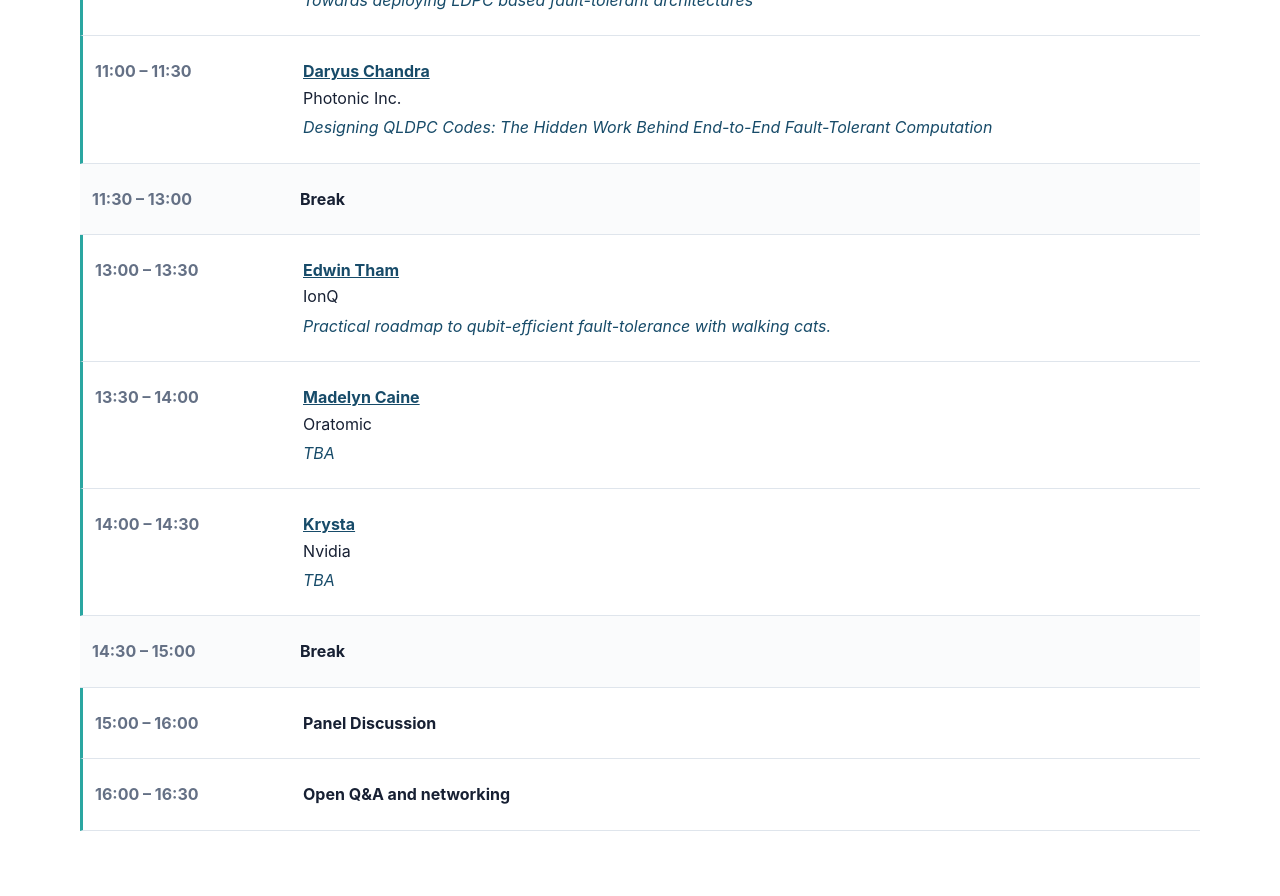
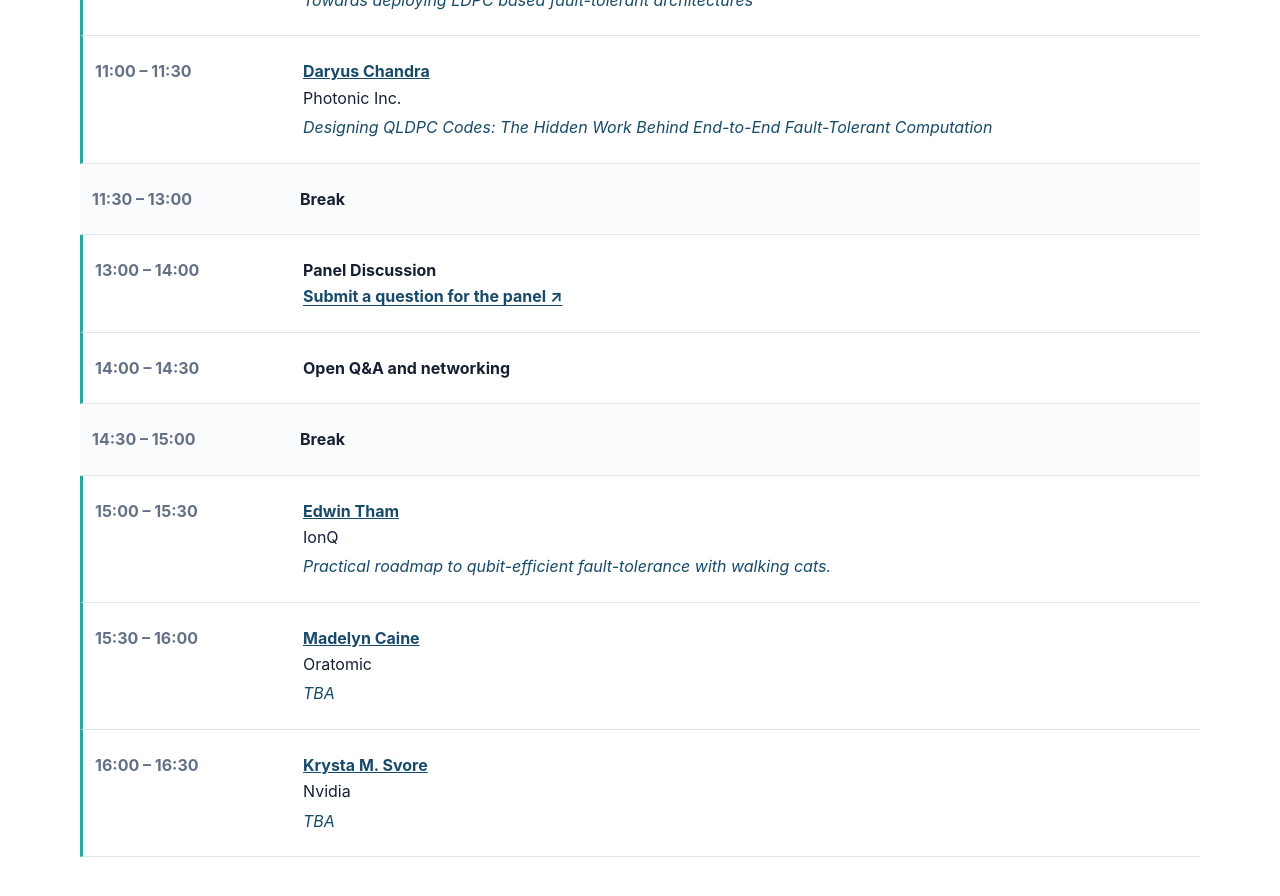
Before and after one commit to Error-Correction-Lab/QCEWorkshop2026, a Jekyll site: the page built from docs/index.html, in a window 1280 px wide and 900 px high, scrolled down 3500 px. Shown: the top 896 px of the window. Built offline with Jekyll 4.4.1, drawn with Linux system fonts in a browser that asks for light colours; some of the changed text lies outside the part shown.

Commit message:
Update speakers, schedule, and add panel Q&A

```diff
--- a/docs/_data/schedule.yml
+++ b/docs/_data/schedule.yml
@@ -18,26 +18,27 @@
   type: break
   label: "Break"
 
-- time: "13:00 – 13:30"
-  type: talk
-  speaker: speaker-four
-
-- time: "13:30 – 14:00"
-  type: talk
-  speaker: speaker-five
+- time: "13:00 – 14:00"
+  type: session
+  label: "Panel Discussion"
+  slido: "https://app.sli.do/event/bshMsUTTTesQgB7Cpww3G3"
 
 - time: "14:00 – 14:30"
-  type: talk
-  speaker: speaker-six
+  type: session
+  label: "Open Q&A and networking"
 
 - time: "14:30 – 15:00"
   type: break
   label: "Break"
 
-- time: "15:00 – 16:00"
-  type: session
-  label: "Panel Discussion"
+- time: "15:00 – 15:30"
+  type: talk
+  speaker: speaker-four
+
+- time: "15:30 – 16:00"
+  type: talk
+  speaker: speaker-five
 
 - time: "16:00 – 16:30"
-  type: session
-  label: "Open Q&A and networking"
+  type: talk
+  speaker: speaker-six
--- a/docs/_data/speakers.yml
+++ b/docs/_data/speakers.yml
@@ -54,7 +54,7 @@
     TBA
 
 - id: speaker-six
-  name: "Krysta"
+  name: "Krysta M. Svore"
   affiliation: "Nvidia"
   # photo: "assets/images/speakers/Daryus_Chandra_Photonic.jpg"
   # website: "https://example.com"
--- a/docs/index.html
+++ b/docs/index.html
@@ -54,33 +54,6 @@
     <!-- <p class="kicker">Program</p> -->
     <!-- <h2>Workshop schedule</h2>
   </div>
-  <div class="schedule">
-    {% for item in site.data.schedule %}
-      {% if item.type == "talk" %}
-        {% assign speaker = site.data.speakers | where: "id", item.speaker | first %}
-        <div class="schedule-row schedule-talk">
-          <div class="schedule-time">{{ item.time }}</div>
-          <div class="schedule-content">
-            <a href="#{{ speaker.id }}"><strong>{{ speaker.name }}</strong></a>
-            <span>{{ speaker.affiliation }}</span>
-            <em>{{ speaker.title }}</em>
-          </div>
-        </div>
-      {% else %}
-        <div class="schedule-row schedule-{{ item.type }}">
-          <div class="schedule-time">{{ item.time }}</div>
-          <div class="schedule-content"><strong>{{ item.label }}</strong></div>
-        </div>
-      {% endif %}
-    {% endfor %}
-  </div> -->
-<!-- </section> -->
-
-<section class="section wrap" id="program">
-  <div class="section-heading">
-    <!-- <p class="kicker">Program</p> -->
-    <h2>Workshop schedule</h2>
-  </div>
 
   <div class="schedule">
     {% for item in site.data.schedule %}
@@ -111,6 +84,73 @@
 
         <div class="schedule-row schedule-{{ item.type }}">
           <div class="schedule-time">{{ item.time }}</div>
+          <div class="schedule-content">
+            <strong>{{ item.label }}</strong>
+          </div>
+        </div>
+
+      {% endif %}
+
+    {% endfor %}
+  </div>
+</section> -->
+
+<section class="section wrap" id="program">
+  <div class="section-heading">
+    <!-- <p class="kicker">Program</p> -->
+    <h2>Workshop schedule</h2>
+  </div>
+
+  <div class="schedule">
+    {% for item in site.data.schedule %}
+
+      {% if item.type == "talk" %}
+
+        {% assign speaker = site.data.speakers | where: "id", item.speaker | first %}
+
+        <div class="schedule-row schedule-talk">
+          <div class="schedule-time">{{ item.time }}</div>
+
+          <div class="schedule-content">
+            <a href="#{{ speaker.id }}">
+              <strong>{{ speaker.name }}</strong>
+            </a>
+
+            <span>{{ speaker.affiliation }}</span>
+            <em>{{ speaker.title }}</em>
+          </div>
+        </div>
+
+      {% elsif item.type == "session" %}
+
+        <div class="schedule-row schedule-talk">
+          <div class="schedule-time">{{ item.time }}</div>
+
+          <div class="schedule-content">
+            <strong>{{ item.label }}</strong>
+
+            {% if item.slido %}
+              <span>
+                <!-- Submit a question or upvote questions from other attendees. -->
+              </span>
+
+              <a
+                class="text-link"
+                href="{{ item.slido }}"
+                target="_blank"
+                rel="noopener"
+              >
+                Submit a question for the panel ↗
+              </a>
+            {% endif %}
+          </div>
+        </div>
+
+      {% else %}
+
+        <div class="schedule-row schedule-{{ item.type }}">
+          <div class="schedule-time">{{ item.time }}</div>
+
           <div class="schedule-content">
             <strong>{{ item.label }}</strong>
           </div>
```
